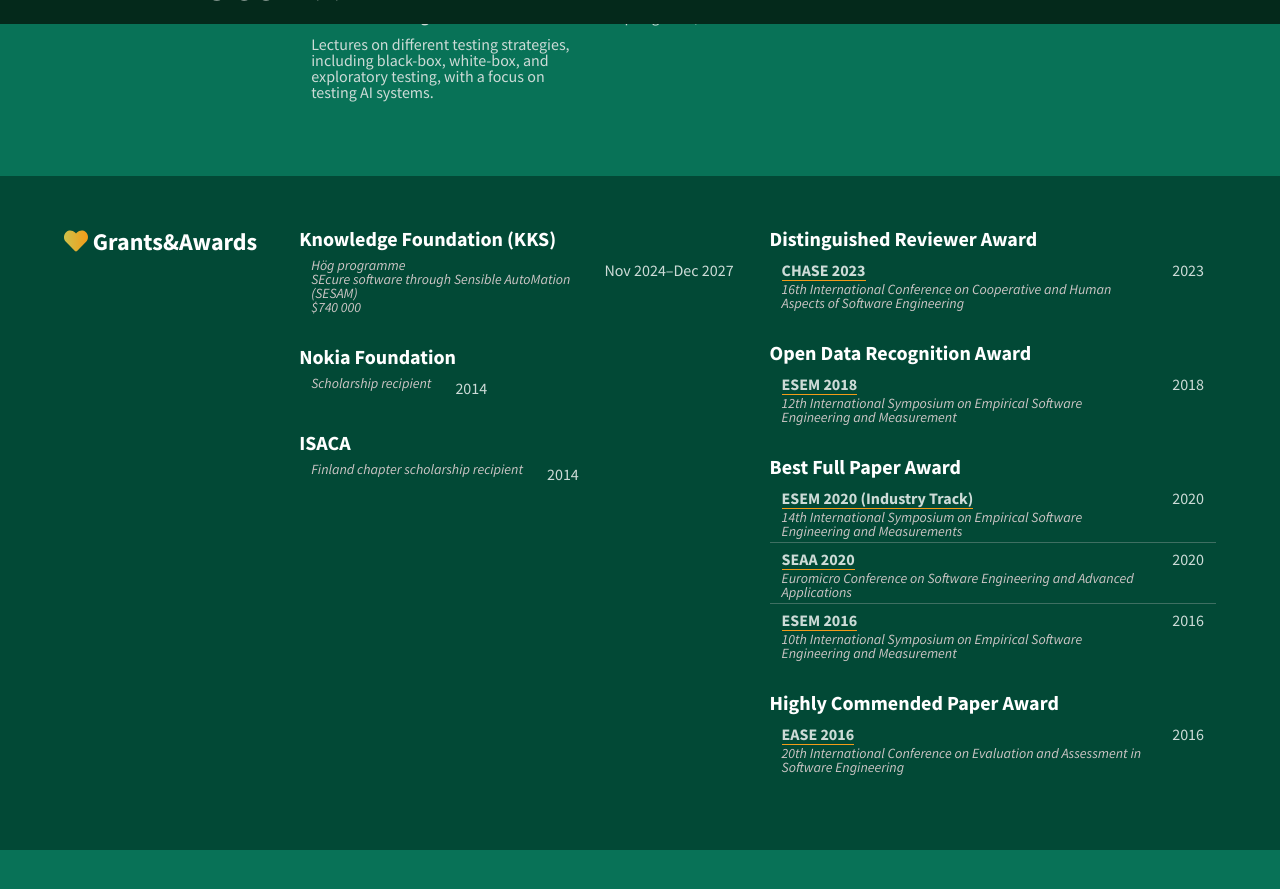
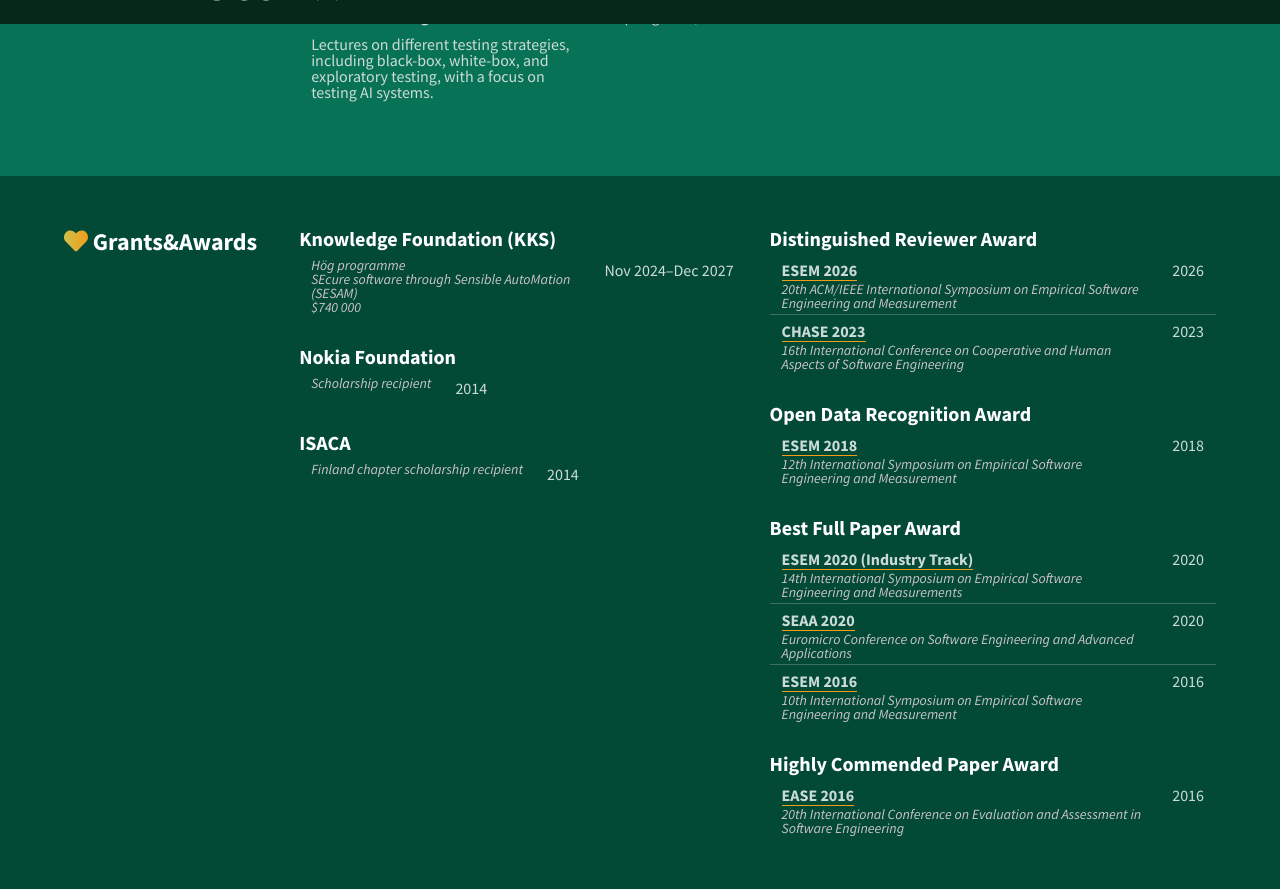
Before and after one commit to dfucci/dfucci.github.io, a Jekyll site: the page built from index.md, in a window 1280 px wide and 900 px high, scrolled down 4277 px. Shown: the top 889 px of the window. Built offline with Jekyll 4.4.1, drawn with Linux system fonts in a browser that asks for light colours; a style sheet for code colours, icons or effects is not loaded.

Commit message:
Add ESEM 2026 to Distinguished Reviewer Awards
Co-Authored-By: Claude Sonnet 5.5 <noreply@anthropic.com>

```diff
--- a/_includes/frontpage.html
+++ b/_includes/frontpage.html
@@ -193,6 +193,14 @@
             <tbody>
               <tr>
                 <th>
+                  <a href="https://conf.researchr.org/home/eseiw-2026">ESEM 2026</a>
+                  <div class="abbrv">20th ACM/IEEE International Symposium on Empirical Software Engineering and
+                    Measurement</div>
+                </th>
+                <td nowrap>2026</td>
+              </tr>
+              <tr>
+                <th>
                   <a href="https://conf.researchr.org/home/chase-2023">CHASE 2023</a>
                   <div class="abbrv">16th International Conference on Cooperative and Human Aspects of Software
                     Engineering</div>
```
